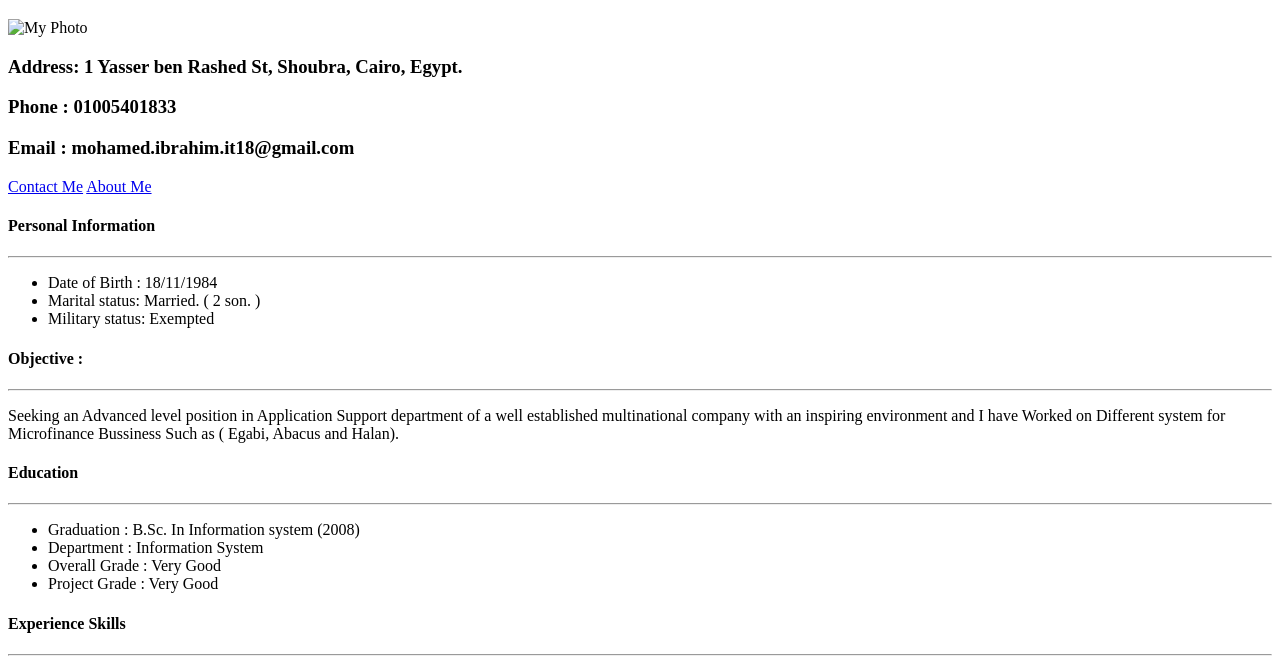
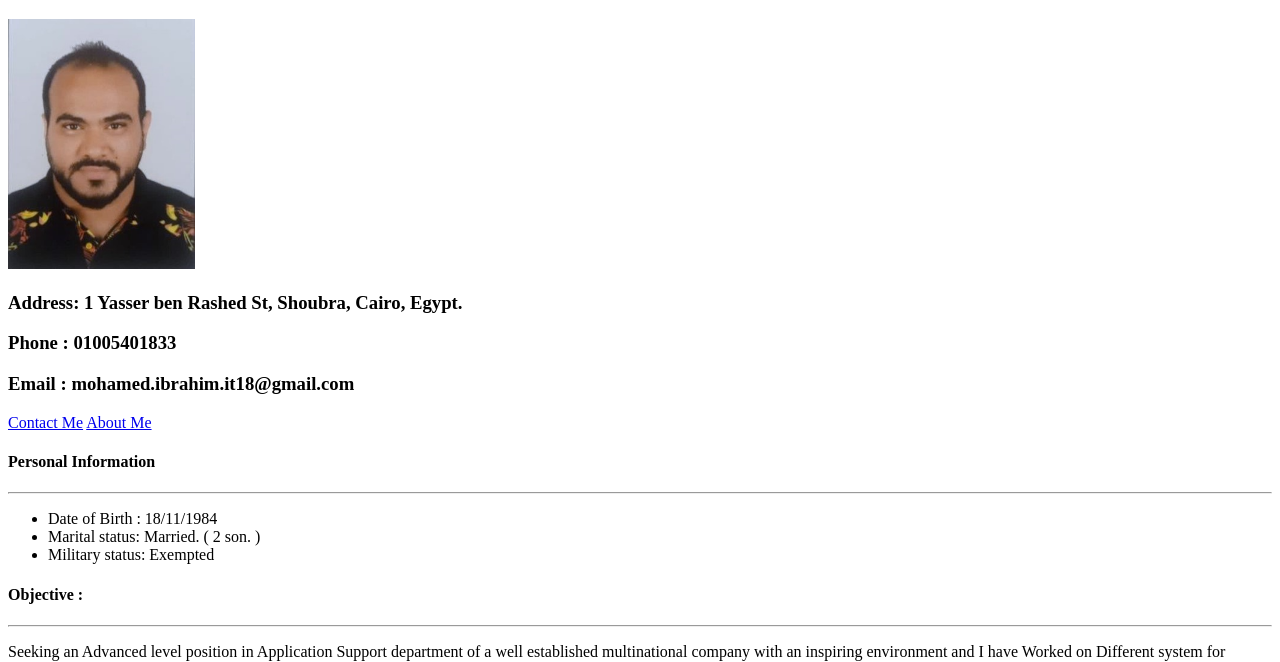
Before and after one commit to MohamedIbrahimit18/My-CV-Yarab, a plain HTML site: page index.html in a window 1280 px wide. Shown: the part 61-723 px from the top of the page. Drawn offline with Linux system fonts and the light colour scheme.

Commit message:
Update index.html

```diff
--- a/index.html
+++ b/index.html
@@ -7,7 +7,7 @@
 </head>
 <body>
     <h1>Mohamed Ibrahim Mohamed Saied</h1>
-    <img src="./assets/Images/M.jpg" height=250 alt="My Photo">
+    <img src="./assets/images/Mohamed.png" height=250 alt="My Photo">
     <h3>Address: 1 Yasser ben Rashed St, Shoubra, Cairo, Egypt.</h3>
     <h3>Phone : 01005401833</h3>
     <h3>Email : mohamed.ibrahim.it18@gmail.com</h3>
```
